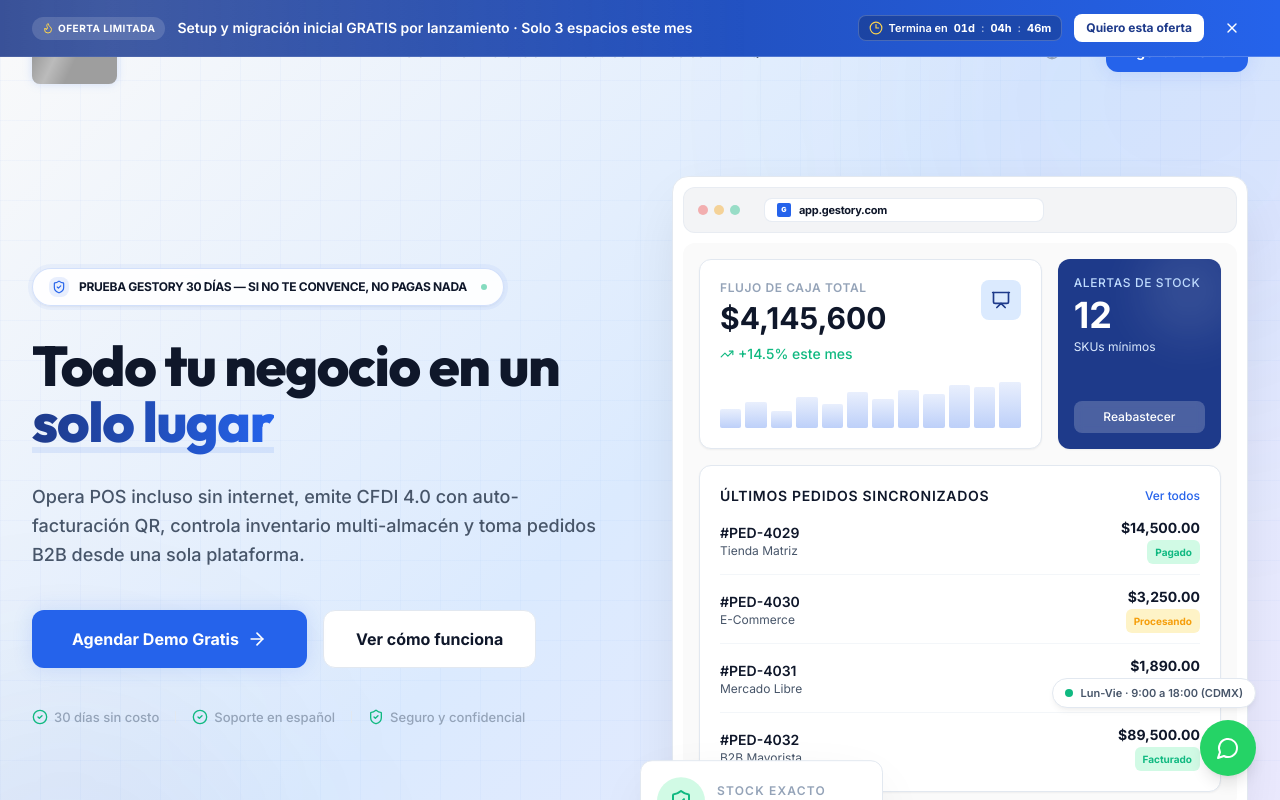
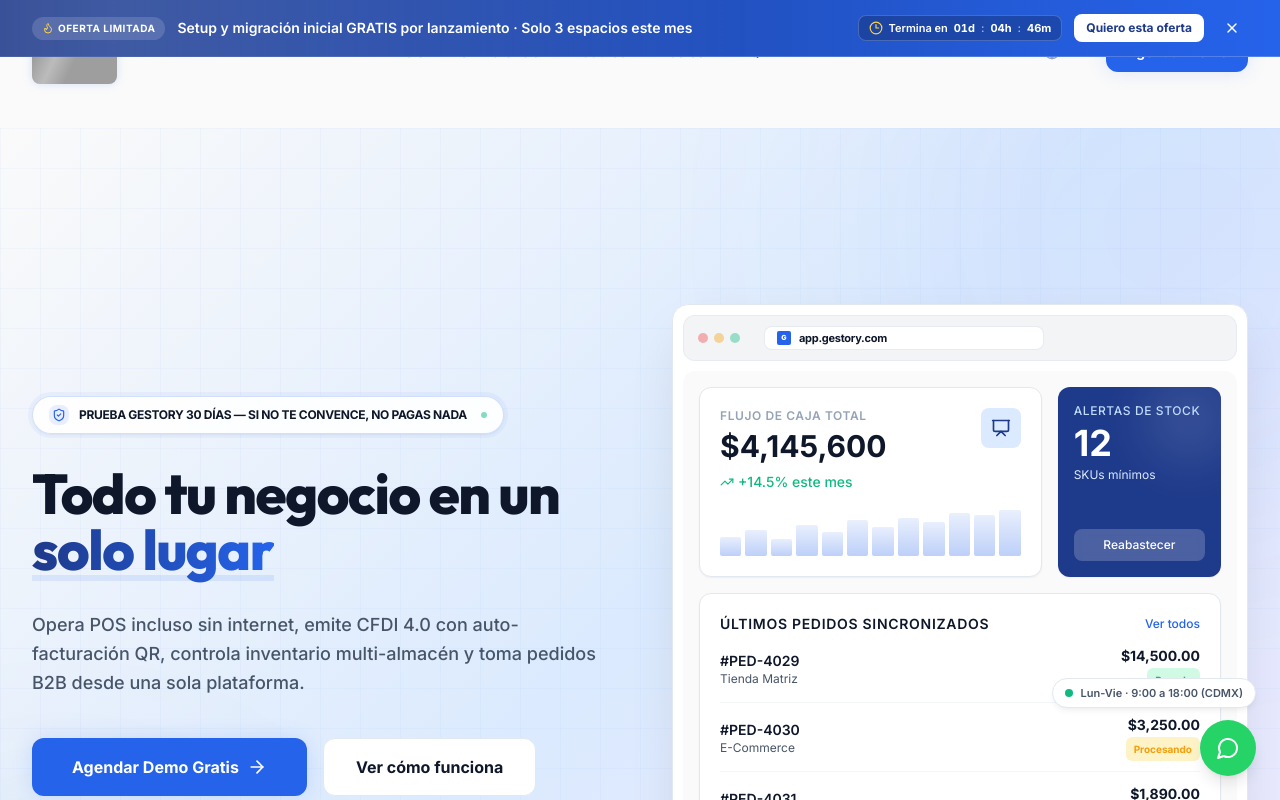
Before and after one commit to Diegolin1/landing, a Next.js app: page / in a window 1280 px wide. Shown: the top 800 px of the page. Built offline with nearby package versions, Linux system fonts and the light colour scheme; grey boxes are pictures that could not be loaded.

Commit message:
Fix navbar positioning: TopBanner on top (z-50), Navbar below (z-40) with proper padding

```diff
--- a/src/app/page.tsx
+++ b/src/app/page.tsx
@@ -60,7 +60,7 @@
 
   return (
     <I18nProvider>
-      <main className="min-h-screen font-sans bg-background text-textPrimary selection:bg-accent/20 selection:text-accent scroll-smooth">
+      <main className="min-h-screen font-sans bg-background text-textPrimary selection:bg-accent/20 selection:text-accent scroll-smooth pt-32">
         {isTopBannerVisible && (
           <div ref={bannerRef}>
             <TopBanner
--- a/src/components/gestory/Navbar.tsx
+++ b/src/components/gestory/Navbar.tsx
@@ -34,7 +34,7 @@
   return (
     <nav
       style={{ top: `${bannerOffset}px` }}
-      className={`fixed w-full z-50 transition-all duration-300 ${
+      className={`fixed w-full z-40 transition-all duration-300 ${
         scrolled
           ? "bg-white/80 backdrop-blur-xl shadow-sm border-b border-borderLight/50 py-3"
           : "bg-transparent py-5"
--- a/src/components/gestory/TopBanner.tsx
+++ b/src/components/gestory/TopBanner.tsx
@@ -47,7 +47,7 @@
   const { days, hours, minutes } = useEndOfMonthCountdown();
 
   return (
-    <div className="fixed top-0 left-0 right-0 z-[60] min-h-[3.5rem] py-2 md:py-0 border-b border-white/20 bg-gradient-to-r from-primary to-accent text-white transition-all duration-300">
+    <div className="fixed top-0 left-0 right-0 z-50 min-h-[3.5rem] py-2 md:py-0 border-b border-white/20 bg-gradient-to-r from-primary to-accent text-white transition-all duration-300">
       <div className="absolute inset-0 bg-gradient-to-r from-transparent via-white/15 to-transparent -translate-x-full animate-shimmer" />
       <div className="relative min-h-[3.5rem] section-container flex flex-wrap sm:flex-nowrap items-center justify-between gap-x-4 gap-y-2 py-1">
         <div className="min-w-0 flex items-center gap-2 sm:gap-3">
```
